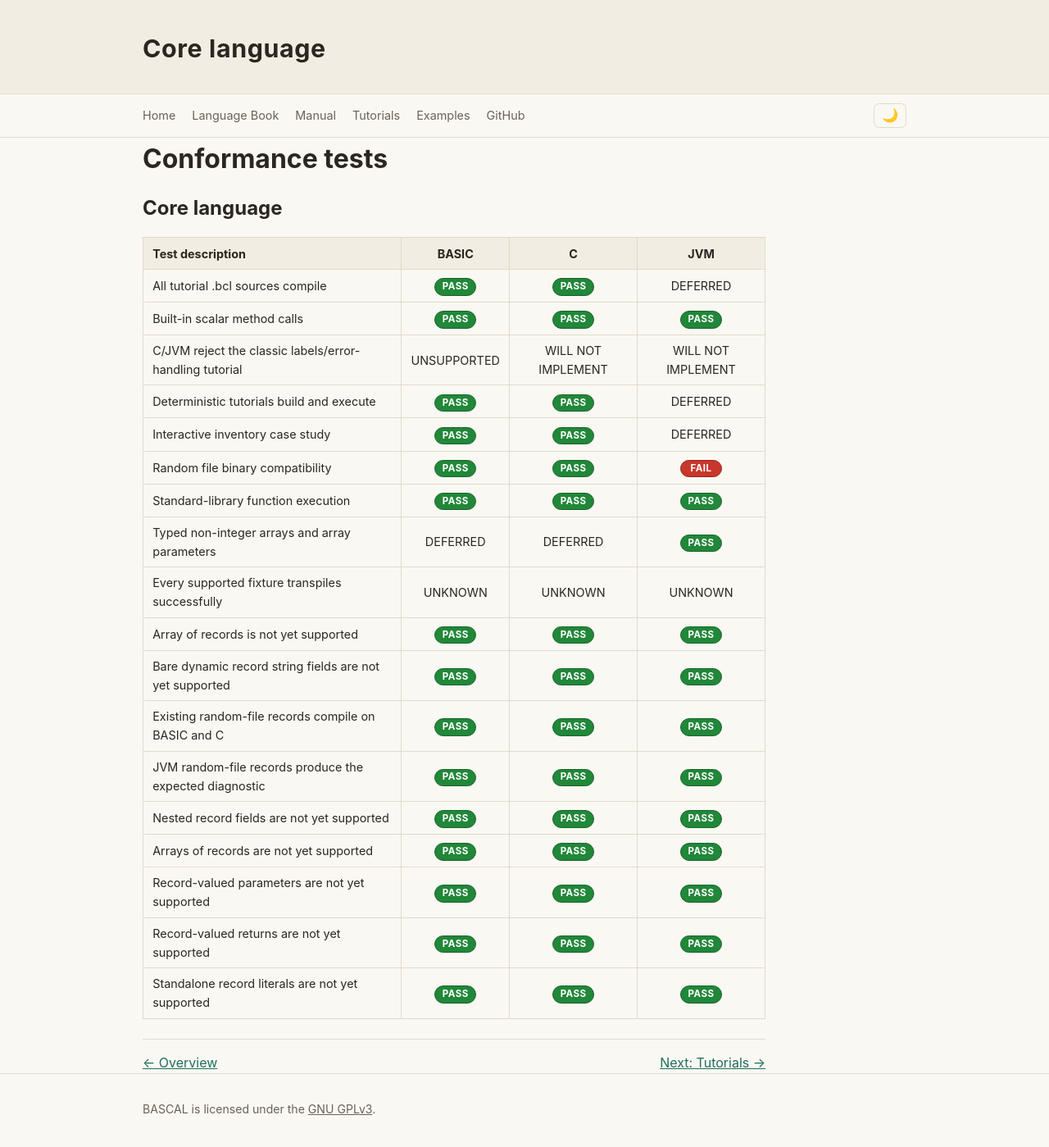
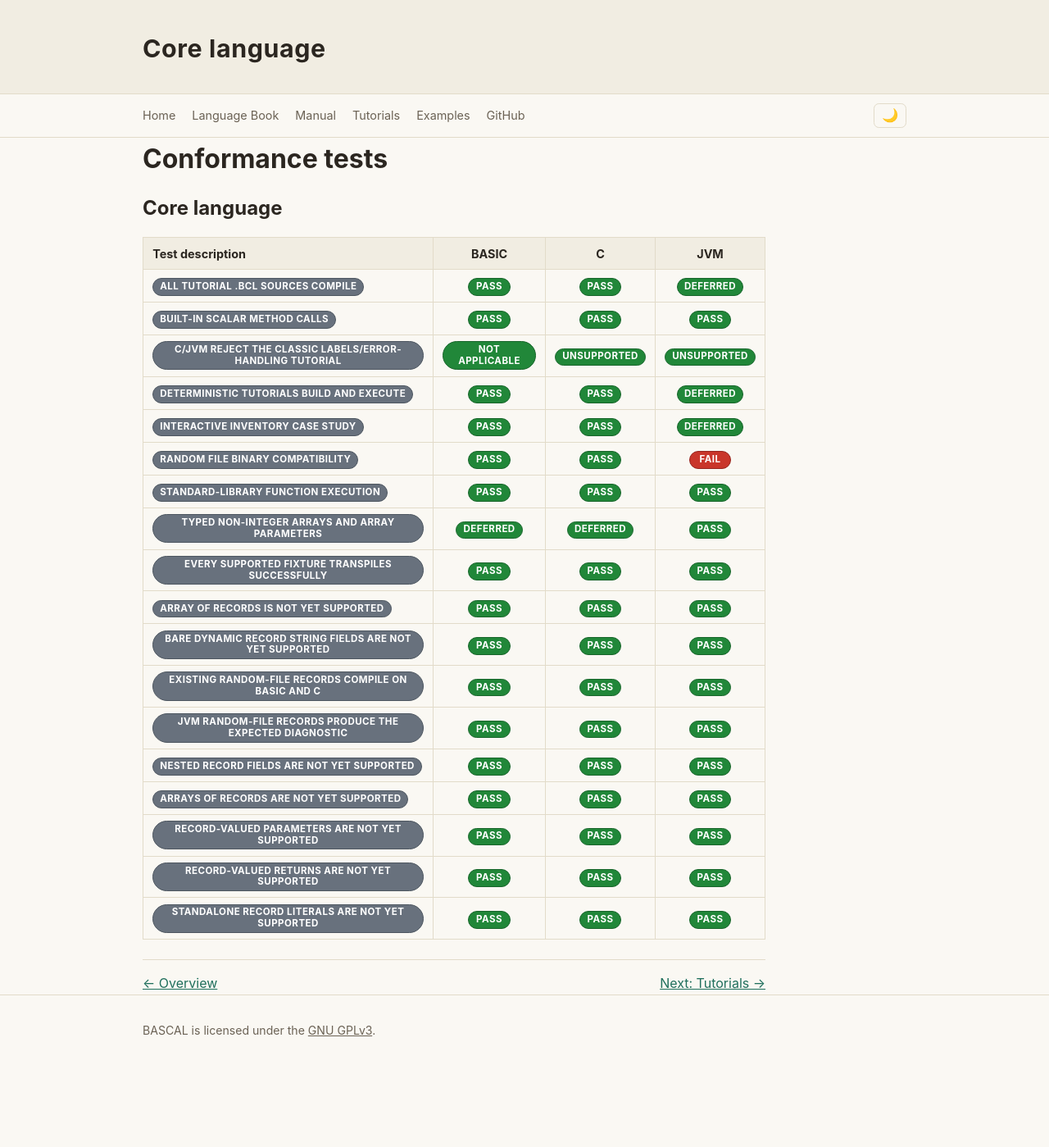
Before and after one commit to johnjoeallen/bascal, an MkDocs documentation site: the page built from docs/conformance.md, in a window 1280 px wide and 1400 px high. Shown: the whole window at 82% size. Built offline with MkDocs 1.6.1, drawn with Linux system fonts in a browser that asks for light colours.

Commit message:
Render all conformance statuses as buttons

```diff
--- a/docs/conformance.js
+++ b/docs/conformance.js
@@ -1,11 +1,19 @@
-// Turn the compact Markdown status markers into coloured, accessible buttons.
+// Turn every compact Markdown status marker into a coloured, accessible button.
 document.addEventListener("DOMContentLoaded", () => {
   document.querySelectorAll("table").forEach((table) => {
     table.querySelectorAll("tbody td").forEach((cell) => {
       const value = cell.textContent.trim().toUpperCase();
-      const kind = value === "PASS" ? "pass" : value === "FAIL" ? "fail" : value === "N/A" ? "na" : null;
+      // PASS and known expected outcomes are good (green).  FAIL is an
+      // observed unexpected result (red); an absent/unclassified result is
+      // unknown (grey).  Keep the label itself so the distinction remains
+      // visible without colour perception.
+      const expected = new Set([
+        "PASS", "DEFERRED", "UNSUPPORTED", "WILL NOT IMPLEMENT",
+        "NOT APPLICABLE", "N/A"
+      ]);
+      const kind = value === "FAIL" ? "fail" : expected.has(value) ? "pass" : "unknown";
       if (!kind) return;
-      cell.innerHTML = `<span class="conformance-status ${kind}" role="status">${value}</span>`;
+      cell.innerHTML = `<span class="conformance-status ${kind}" role="status" aria-label="${value}">${value}</span>`;
     });
   });
 });
--- a/docs/conformance.md
+++ b/docs/conformance.md
@@ -6,13 +6,13 @@
 | --- | :---: | :---: | :---: |
 | All tutorial .bcl sources compile | PASS | PASS | DEFERRED |
 | Built-in scalar method calls | PASS | PASS | PASS |
-| C/JVM reject the classic labels/error-handling tutorial | UNSUPPORTED | WILL NOT IMPLEMENT | WILL NOT IMPLEMENT |
+| C/JVM reject the classic labels/error-handling tutorial | NOT APPLICABLE | UNSUPPORTED | UNSUPPORTED |
 | Deterministic tutorials build and execute | PASS | PASS | DEFERRED |
 | Interactive inventory case study | PASS | PASS | DEFERRED |
 | Random file binary compatibility | PASS | PASS | FAIL |
 | Standard-library function execution | PASS | PASS | PASS |
 | Typed non-integer arrays and array parameters | DEFERRED | DEFERRED | PASS |
-| Every supported fixture transpiles successfully | UNKNOWN | UNKNOWN | UNKNOWN |
+| Every supported fixture transpiles successfully | PASS | PASS | PASS |
 | Array of records is not yet supported | PASS | PASS | PASS |
 | Bare dynamic record string fields are not yet supported | PASS | PASS | PASS |
 | Existing random-file records compile on BASIC and C | PASS | PASS | PASS |
@@ -25,5 +25,5 @@
 
 <nav class="conformance-nav" aria-label="Conformance results navigation">
   <a href="../">← Overview</a>
-  <a href="tutorials.md">Next: Tutorials →</a>
+  <a href="../tutorials/">Next: Tutorials →</a>
 </nav>
--- a/docs/style.css
+++ b/docs/style.css
@@ -281,7 +281,7 @@ section p.lede { color: var(--fg-dim); max-width: 46rem; margin-top: 0; }
 
 .conformance-status.pass { background: #218739; border-color: #17652a; }
 .conformance-status.fail { background: #c9362b; border-color: #96251e; }
-.conformance-status.na { background: #68717d; border-color: #4d5660; }
+.conformance-status.unknown { background: #68717d; border-color: #4d5660; }
 
 .conformance-nav {
   display: flex;
```
